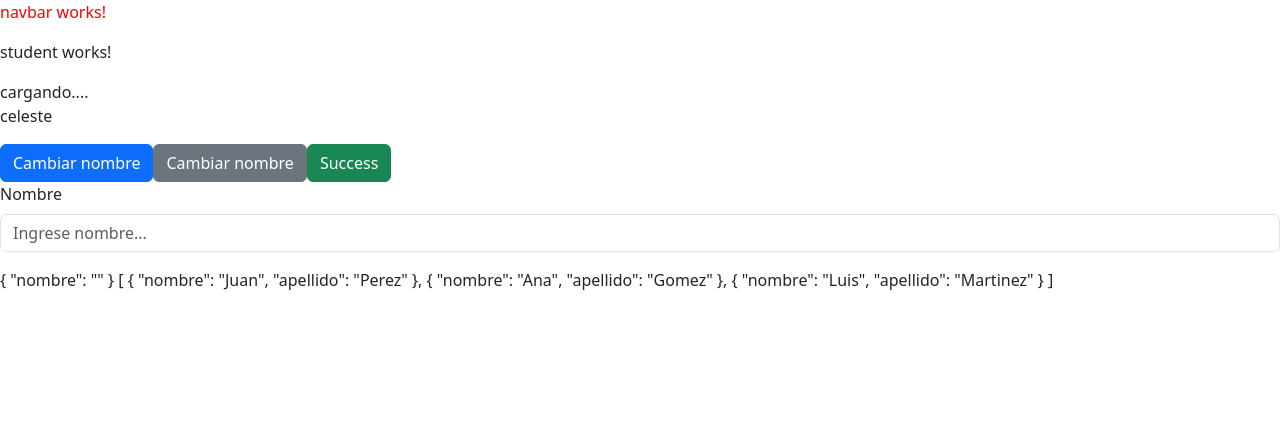
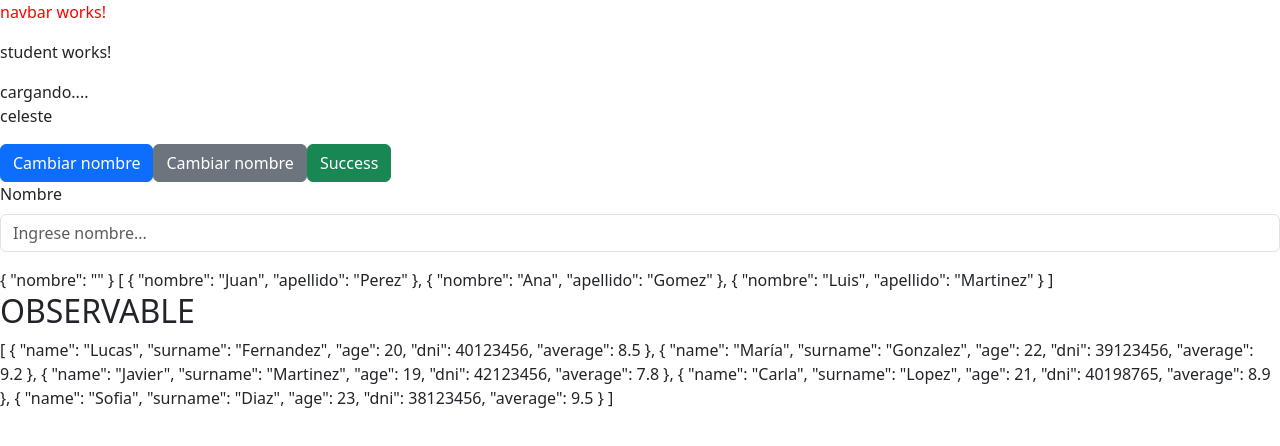
Before and after one commit to MaxiSoriano70/ANGULAR-CH, an Angular app: page / in a window 1280 px wide. Shown: the top 446 px of the page. Built offline with nearby package versions, Linux system fonts and the light colour scheme.

Commit message:
Clase 5 Observable<Student[]> simular consulta a API

```diff
--- a/angular.json
+++ b/angular.json
@@ -21,6 +21,8 @@
             ],
             "tsConfig": "tsconfig.app.json",
             "assets": [
+              "src/favicon.ico",
+              "src/assets",
               {
                 "glob": "**/*",
                 "input": "public"
--- a/src/app/alumnos-service.service.ts
+++ b/src/app/alumnos-service.service.ts
@@ -1,5 +1,7 @@
+import { HttpClient } from '@angular/common/http';
 import { Injectable } from '@angular/core';
-import { Observable } from 'rxjs';
+import { Observable, Subject, takeUntil } from 'rxjs';
+import { Student } from './shared/entities';
 /* SERVICIOS
 SE CREAN EN EL COMPONENTE DONDE SE VAN A UTILIZAR
 SI EL GLOBAL VA EN SHARED/SERVICIOS
@@ -10,9 +12,10 @@ SI EL GLOBAL VA EN SHARED/SERVICIOS
 })
 
 export class AlumnosService {
+  private onDestroys$ = new Subject<void>();
   private nombre = "pepe"
 
-  constructor() { }
+  constructor(private http: HttpClient) { }
 
   /* Por defecto en un servicio los metodos son PUBLIC*/
   private getAlumnos(){
@@ -31,6 +34,12 @@ export class AlumnosService {
     return this.nombre;
   }
 
+  getAlumnosObs(): Observable<Student[]>{
+    return this.http.get<Student[]>('assets/mocks/students.json').pipe(
+      takeUntil(this.onDestroys$)
+    )
+  }
+
   getObs() {
     const observable = new Observable<number>((observer) => {
       observer.next(1);
--- a/src/app/app.component.html
+++ b/src/app/app.component.html
@@ -37,3 +37,6 @@
 
 
 {{ estudiantes | json}}
+
+<h2>OBSERVABLE</h2>
+{{ estudiantesObs | async | json }}
--- a/src/app/app.component.ts
+++ b/src/app/app.component.ts
@@ -7,6 +7,8 @@ import { PerfilUsuarioComponent } from "./perfil-usuario/perfil-usuario.componen
 import { HijoComponent } from './hijo/hijo.component';
 import { FormBuilder, FormGroup, ReactiveFormsModule, Validators } from '@angular/forms';
 import { AlumnosService } from './alumnos-service.service';
+import { Observable } from 'rxjs';
+import { Student } from './shared/entities';
 
 @Component({
   selector: 'app-root',
@@ -20,6 +22,7 @@ export class AppComponent implements AfterViewInit, OnInit{
   @ViewChild("btnMain") btnMain!:ElementRef<HTMLButtonElement>;
 
   estudiantes : any;
+  estudiantesObs! : Observable<Student[]>;
 
   name : string = "celeste";
   title = 'proyecto_prueba';
@@ -55,6 +58,8 @@ export class AppComponent implements AfterViewInit, OnInit{
     this.alumnosService.getObs().subscribe(
       value => console.log(value)
     );
+
+    this.estudiantesObs = this.alumnosService.getAlumnosObs();
     setTimeout(() => {
       this.loading = false;
       this.name = "CELESTE";
--- a/src/app/app.config.ts
+++ b/src/app/app.config.ts
@@ -3,7 +3,12 @@ import { provideRouter } from '@angular/router';
 
 import { routes } from './app.routes';
 import { provideClientHydration, withEventReplay } from '@angular/platform-browser';
+import { provideHttpClient, withFetch } from '@angular/common/http';
 
 export const appConfig: ApplicationConfig = {
-  providers: [provideZoneChangeDetection({ eventCoalescing: true }), provideRouter(routes), provideClientHydration(withEventReplay())]
+  providers: [
+    provideHttpClient(withFetch()),
+    provideZoneChangeDetection({ eventCoalescing: true }),
+    provideRouter(routes),
+    provideClientHydration(withEventReplay())]
 };
--- /dev/null
+++ b/src/app/shared/entities.ts
@@ -0,0 +1,7 @@
+export interface Student{
+    name: string;
+    surname: string;
+    age: number;
+    dni: number;
+    average: number;
+}
--- /dev/null
+++ b/src/assets/mocks/students.json
@@ -0,0 +1,37 @@
+[
+    {
+        "name": "Lucas",
+        "surname": "Fernandez",
+        "age": 20,
+        "dni": 40123456,
+        "average": 8.5
+    },
+    {
+        "name": "María",
+        "surname": "Gonzalez",
+        "age": 22,
+        "dni": 39123456,
+        "average": 9.2
+    },
+    {
+        "name": "Javier",
+        "surname": "Martinez",
+        "age": 19,
+        "dni": 42123456,
+        "average": 7.8
+    },
+    {
+        "name": "Carla",
+        "surname": "Lopez",
+        "age": 21,
+        "dni": 40198765,
+        "average": 8.9
+    },
+    {
+        "name": "Sofia",
+        "surname": "Diaz",
+        "age": 23,
+        "dni": 38123456,
+        "average": 9.5
+    }
+]
```
